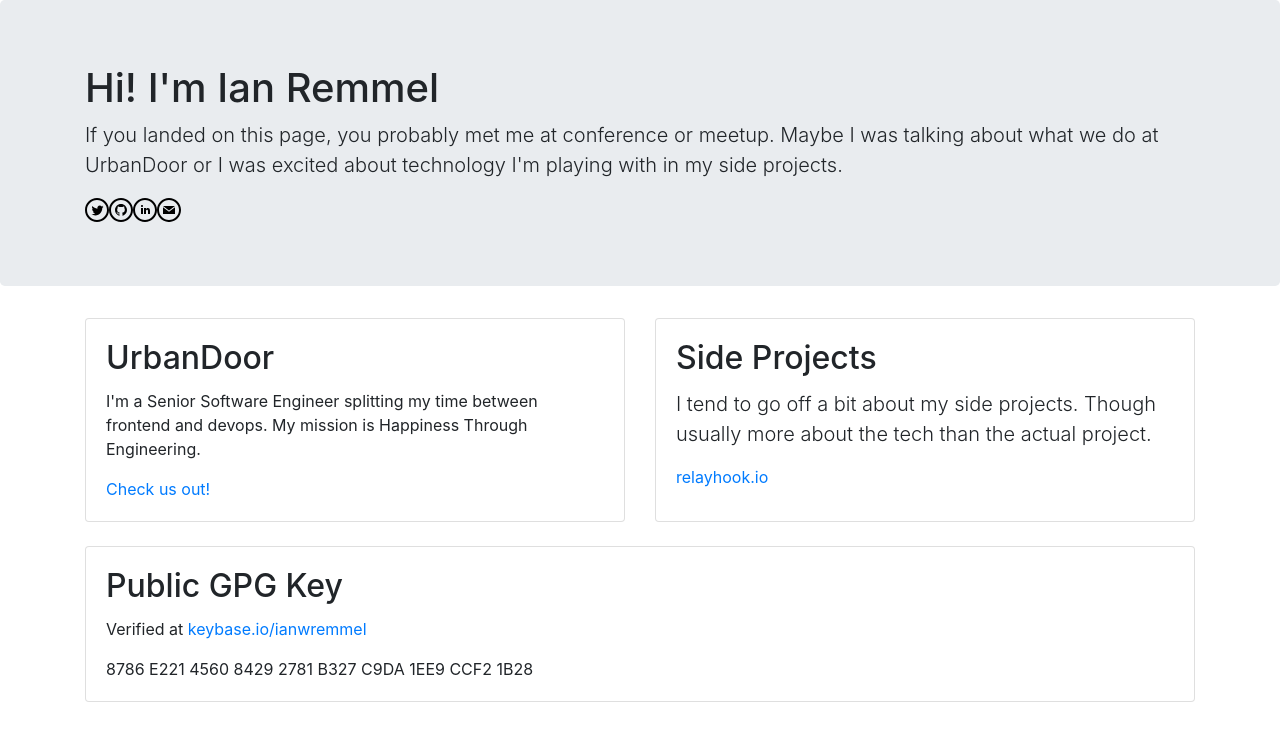
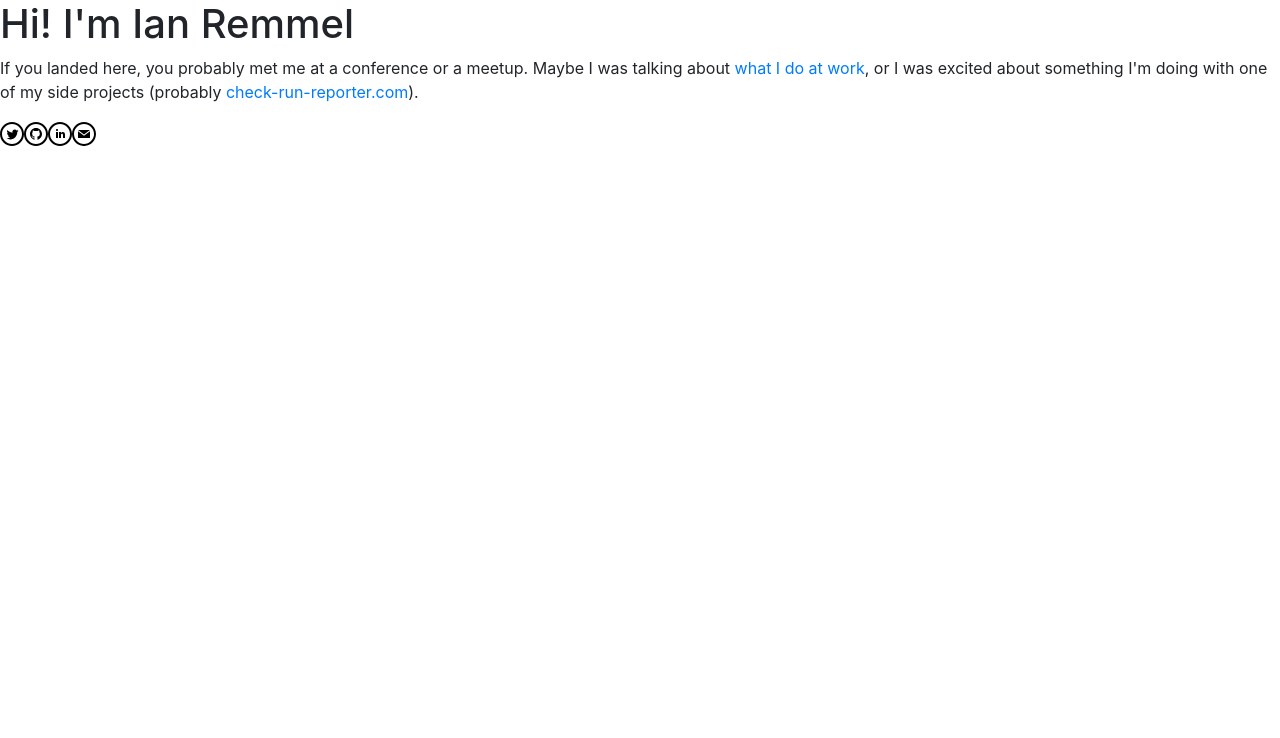
Before and after one commit to ianwremmel/ianwremmel.com, a Gatsby site: page / in a window 1280 px wide. Built offline with nearby package versions, Linux system fonts and the light colour scheme; Gatsby itself is replaced by a stand-in of ours.

Commit message:
feat: remove most pages, update to latest gatsby

```diff
--- a/gatsby-browser.js
+++ b/gatsby-browser.js
@@ -1,3 +1,9 @@
 'use strict';
+/**
+ * Implement Gatsby's Browser APIs in this file.
+ *
+ * See: https://www.gatsbyjs.org/docs/browser-apis/
+ */
 
 require('./src/styles/global.scss');
+// You can delete this file if you're not using it
--- a/gatsby-config.js
+++ b/gatsby-config.js
@@ -2,6 +2,7 @@
 
 module.exports = {
   plugins: [
+    'gatsby-plugin-react-helmet',
     {
       options: {
         name: 'assets',
@@ -21,9 +22,12 @@
     },
     'gatsby-plugin-sass',
     'gatsby-plugin-postcss',
-    'gatsby-plugin-react-helmet',
     // 'gatsby-plugin-netlify' should be last in the array
     'gatsby-plugin-netlify'
   ],
-  siteMetadata: {title: 'Ian W. Remmel'}
+  siteMetadata: {
+    author: 'Ian W. Remmel',
+    description: '',
+    title: 'Ian W. Remmel'
+  }
 };
--- a/src/components/card.js
+++ /dev/null
@@ -1,32 +0,0 @@
-import classNames from 'classnames';
-import PropTypes from 'prop-types';
-import React from 'react';
-
-export const Card = ({
-  title,
-  titleTag: TitleTag = 'h5',
-  subtitle,
-  subtitleTag: SubtitleTag = 'h6',
-  className,
-  children,
-  ...rest
-}) => (
-  <section className={classNames(className, 'card')} {...rest}>
-    <div className="card-body">
-      {title && <TitleTag className="card-title">{title}</TitleTag>}
-      {subtitle && (
-        <SubtitleTag className="card-subtitle">{subtitle}</SubtitleTag>
-      )}
-      {children}
-    </div>
-  </section>
-);
-
-Card.propTypes = {
-  children: PropTypes.node,
-  className: PropTypes.string,
-  subtitle: PropTypes.string,
-  subtitleTag: PropTypes.string,
-  title: PropTypes.string,
-  titleTag: PropTypes.string
-};
--- a/src/components/column.js
+++ /dev/null
@@ -1,22 +0,0 @@
-import classNames from 'classnames';
-import React from 'react';
-import PropTypes from 'prop-types';
-
-export const Column = ({children, colspan, className, ...rest}) => (
-  <div
-    className={classNames(className, {
-      col: !colspan,
-      [`col-${colspan}`]: colspan
-    })}
-    {...rest}
-  >
-    {children}
-  </div>
-);
-
-// <div className={colspan ? `col-${colspan}` : 'col'}>{children}</div>
-Column.propTypes = {
-  children: PropTypes.node.isRequired,
-  className: PropTypes.string,
-  colspan: PropTypes.number.isRequired
-};
--- a/src/components/layout.js
+++ b/src/components/layout.js
@@ -1,22 +1,19 @@
+/**
+ * Layout component that queries for data
+ * with Gatsby's useStaticQuery component
+ *
+ * See: https://www.gatsbyjs.org/docs/use-static-query/
+ */
+
+import React from 'react';
 import PropTypes from 'prop-types';
-import React from 'react';
-import Helmet from 'react-helmet';
 
-const TemplateWrapper = ({children}) => (
-  <div>
-    <Helmet>
-      <title>Ian W. Remmel | About</title>
-      <link
-        rel="stylesheet"
-        href="https://stackpath.bootstrapcdn.com/bootstrap/4.1.3/css/bootstrap.min.css"
-        integrity="sha384-MCw98/SFnGE8fJT3GXwEOngsV7Zt27NXFoaoApmYm81iuXoPkFOJwJ8ERdknLPMO"
-        crossOrigin="anonymous"
-      />
-    </Helmet>
-    {children}
-  </div>
-);
+const Layout = ({children}) => {
+  return <main>{children}</main>;
+};
 
-TemplateWrapper.propTypes = {children: PropTypes.func};
+Layout.propTypes = {
+  children: PropTypes.node.isRequired
+};
 
-export default TemplateWrapper;
+export default Layout;
--- /dev/null
+++ b/src/components/seo.js
@@ -0,0 +1,88 @@
+/**
+ * SEO component that queries for data with
+ *  Gatsby's useStaticQuery React hook
+ *
+ * See: https://www.gatsbyjs.org/docs/use-static-query/
+ */
+
+import React from 'react';
+import PropTypes from 'prop-types';
+import Helmet from 'react-helmet';
+import {useStaticQuery, graphql} from 'gatsby';
+
+function SEO({description, lang, meta, title}) {
+  const {site} = useStaticQuery(
+    graphql`
+      query {
+        site {
+          siteMetadata {
+            title
+            description
+            author
+          }
+        }
+      }
+    `
+  );
+
+  const metaDescription = description || site.siteMetadata.description;
+
+  return (
+    <Helmet
+      htmlAttributes={{
+        lang
+      }}
+      title={title}
+      titleTemplate={`%s | ${site.siteMetadata.title}`}
+      meta={[
+        {
+          content: metaDescription,
+          name: `description`
+        },
+        {
+          content: title,
+          property: `og:title`
+        },
+        {
+          content: metaDescription,
+          property: `og:description`
+        },
+        // {
+        //   content: `website`,
+        //   property: `og:type`
+        // },
+        // {
+        //   content: `summary`,
+        //   name: `twitter:card`
+        // },
+        {
+          content: site.siteMetadata.author,
+          name: `twitter:creator`
+        },
+        {
+          content: title,
+          name: `twitter:title`
+        },
+        {
+          content: metaDescription,
+          name: `twitter:description`
+        }
+      ].concat(meta)}
+    />
+  );
+}
+
+SEO.defaultProps = {
+  description: '',
+  lang: 'en',
+  meta: []
+};
+
+SEO.propTypes = {
+  description: PropTypes.string,
+  lang: PropTypes.string,
+  meta: PropTypes.arrayOf(PropTypes.object),
+  title: PropTypes.string.isRequired
+};
+
+export default SEO;
--- a/src/pages/404.js
+++ b/src/pages/404.js
@@ -1,9 +1,11 @@
 import React from 'react';
 
 import Layout from '../components/layout';
+import SEO from '../components/seo';
 
 const NotFoundPage = () => (
   <Layout>
+    <SEO title="404: Not found" />
     <h1>NOT FOUND</h1>
     <p>You just hit a route that doesn&#39;t exist... the sadness.</p>
   </Layout>
--- a/src/pages/index.js
+++ b/src/pages/index.js
@@ -1,57 +1,37 @@
 import React from 'react';
 
-import {Card} from '../components/card';
-import {Column} from '../components/column';
+import Layout from '../components/layout';
+import SEO from '../components/seo';
 import {OutboundLink} from '../components/outbound-link';
 import email from '../assets/iconmonstr-email-11.svg';
 import twitter from '../assets/iconmonstr-twitter-5.svg';
 import github from '../assets/iconmonstr-github-5.svg';
 import linkedin from '../assets/iconmonstr-linkedin-5.svg';
 
-const UrbanDoorCard = () => (
-  <Card className="h-100" title="UrbanDoor" titleTag="h2">
-    <p className="card-text">
-      I&apos;m a Senior Software Engineer splitting my time between frontend and
-      devops. My mission is Happiness Through Engineering.
-    </p>
-    <a className="card-link" href="https://www.urbandoor.com/">
-      Check us out!
+const IndexPage = () => (
+  <Layout>
+    <SEO title="Home" />
+    <h1>Hi! I&apos;m Ian Remmel</h1>
+    <p>
+      If you landed here, you probably met me at a conference or a meetup. Maybe
+      I was talking about{' '}
+      <a
+        href="https://www.linkedin.com/in/ianwremmel/"
+        rel="noopener noreferrer"
+        target="_blank"
+      >
+        what I do at work
       </a>
-  </Card>
-);
-
-const SideProjectsCard = () => (
-  <Card className="h-100" title="Side Projects" titleTag="h2">
-    <p className="lead">
-      I tend to go off a bit about my side projects. Though usually more about
-      the tech than the actual project.
-    </p>
-
-    <OutboundLink href="https://www.relayhook.io">relayhook.io</OutboundLink>
-  </Card>
-);
-
-const PrivateKeyCard = () => (
-  <Card className="h-100" title="Public GPG Key" titleTag="h2">
-    <p className="card-text">
-      Verified at{' '}
-      <a href="https://keybase.io/ianwremmel">keybase.io/ianwremmel</a>
-    </p>
-    <p className="card-text">
-      8786 E221 4560 8429 2781 B327 C9DA 1EE9 CCF2 1B28
-    </p>
-  </Card>
-);
-
-const BusinessCardPage = () => (
-  <div>
-    <div className="jumbotron">
-      <div className="container">
-        <h1>Hi! I&apos;m Ian Remmel</h1>
-        <p className="lead">
-          If you landed on this page, you probably met me at conference or
-          meetup. Maybe I was talking about what we do at UrbanDoor or I was
-          excited about technology I&apos;m playing with in my side projects.
+      , or I was excited about something I&apos;m doing with one of my side
+      projects (probably{' '}
+      <a
+        href="https://www.check-run-reporter.com/?utm_source=https%3A%2F%2Fwww.ianwremmel.com&utm_medium=website&utm_campaign=none"
+        rel="noopener noreferrer"
+        target="_blank"
+      >
+        check-run-reporter.com
+      </a>
+      ).
     </p>
 
     <OutboundLink href="https://www.twitter.com/ianwremmel">
@@ -69,29 +49,7 @@
     <a href="mailto:hello@ianwremmel.com">
       <img alt="Email Icon" src={email} title="Email Me" />
     </a>
-      </div>
-    </div>
-
-    <div className="container">
-      <div className="row mb-4">
-        <Column>
-          <UrbanDoorCard />
-        </Column>
-
-        <Column>
-          <SideProjectsCard />
-        </Column>
-      </div>
-    </div>
-
-    <div className="container">
-      <div className="row mb-4">
-        <Column>
-          <PrivateKeyCard />
-        </Column>
-      </div>
-    </div>
-  </div>
+  </Layout>
 );
 
-export default BusinessCardPage;
+export default IndexPage;
```
Also changed, not shown: gatsby-node.js (+8 -0 lines), gatsby-ssr.js (added, +7 -0 lines), package.json (+4 -6 lines), src/html.js (deleted, +0 -41 lines), .eslintrc.yml, 1 other file. Lines whose indentation alone changed are shown as unchanged.
